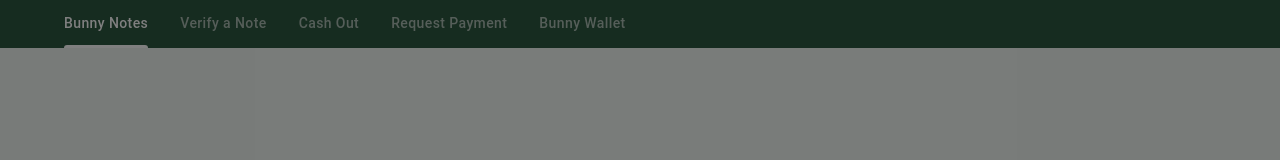
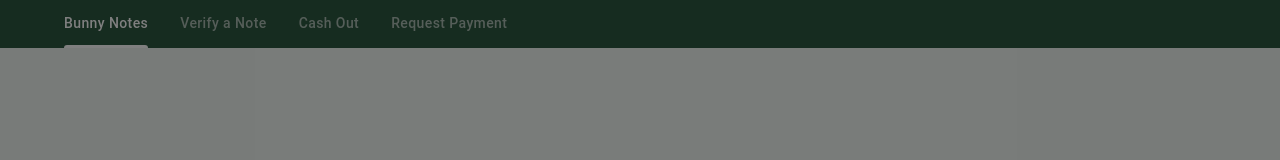
Before and after one commit to StrawberryChocolateFudge/Bunny-Notes, a React (Vite) app: page / in a window 1280 px wide. Shown: the top 160 px of the page. Built offline with nearby package versions, Linux system fonts and the light colour scheme.

Commit message:
removed unused features

```diff
--- a/frontend/components/Header.tsx
+++ b/frontend/components/Header.tsx
@@ -21,7 +21,6 @@ export default function Header(props: HeaderProps) {
                     <Tab label="Verify a Note" />
                     <Tab label="Cash Out" />
                     <Tab label="Request Payment" />
-                    <Tab label="Bunny Wallet"></Tab>
                 </Tabs>
             </AppBar> : <React.Fragment></React.Fragment>}
 
```
